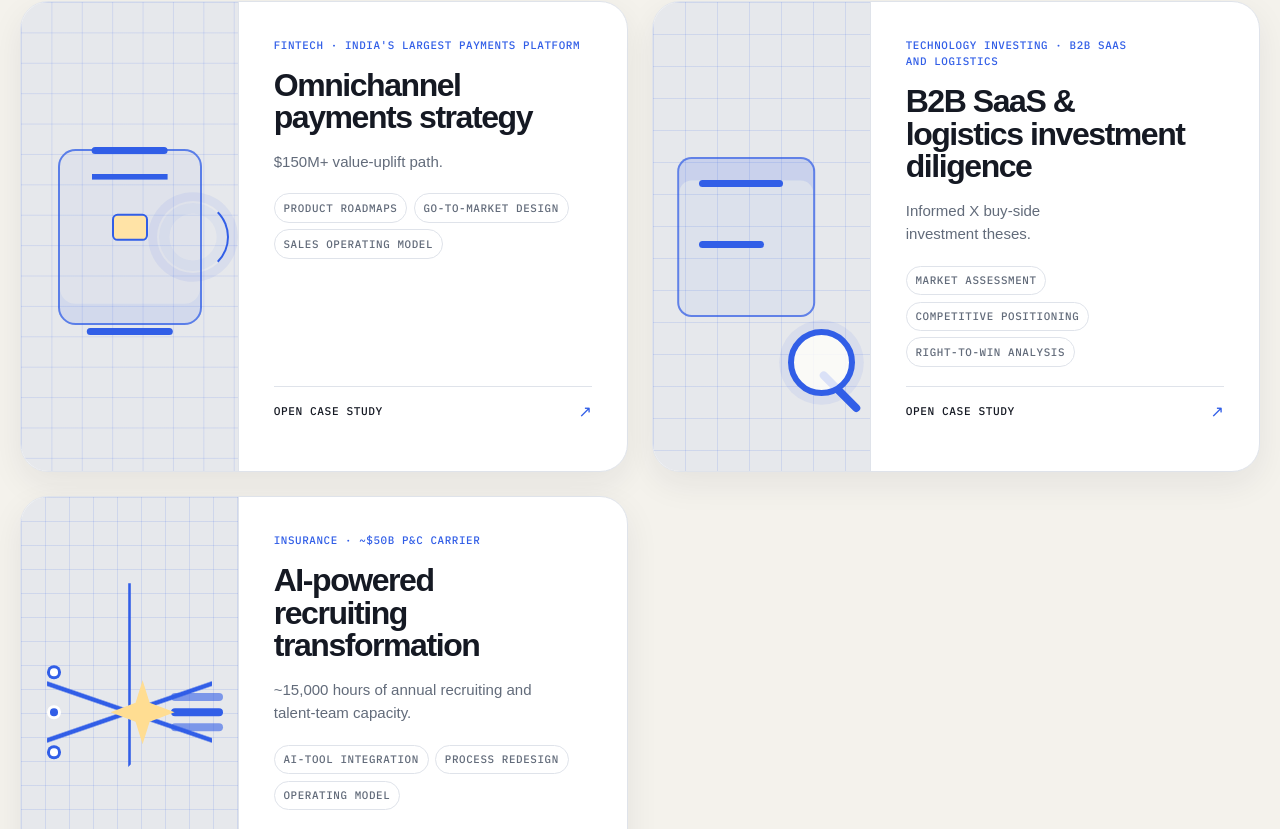
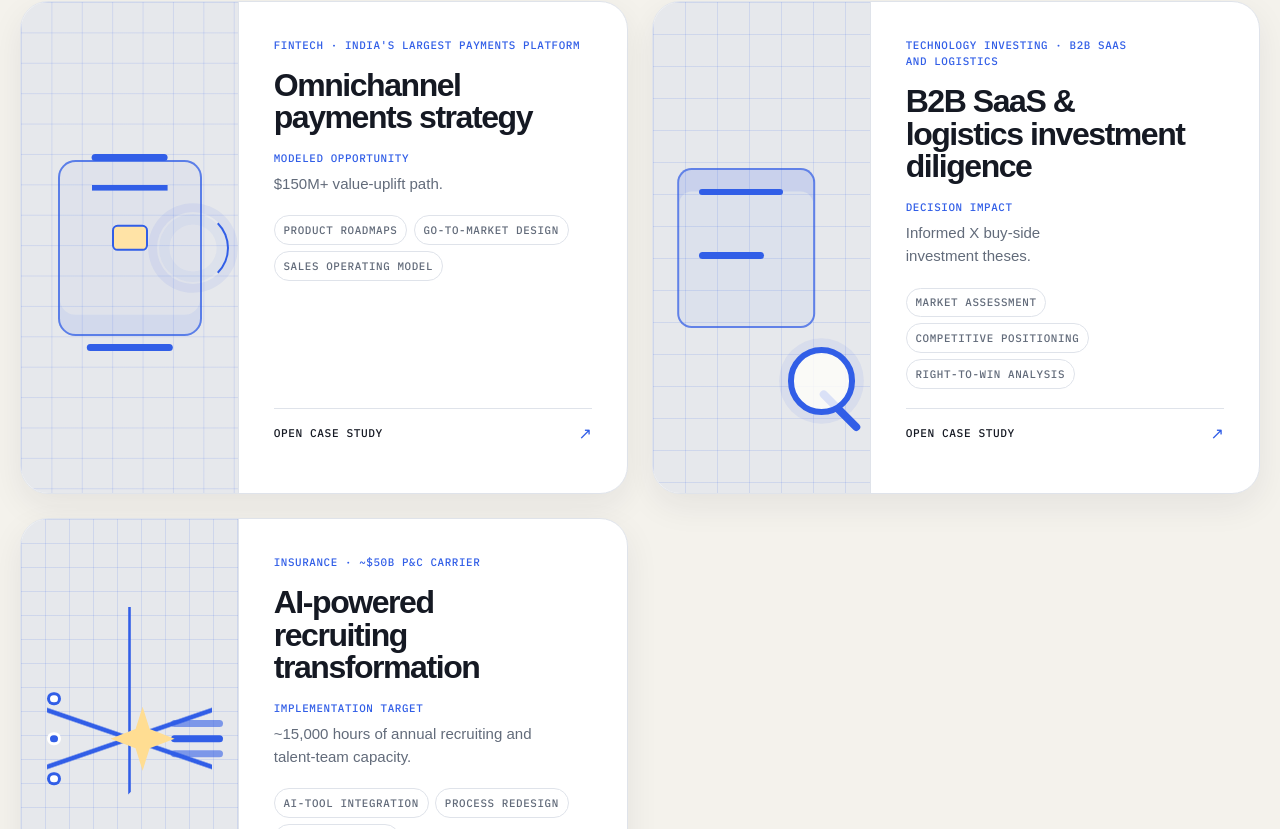
Before and after one commit to rohanmisra1998/rohanmisra1998.github.io, a React (Vite) app: page / in a window 1280 px wide. Shown: the part 1371-2200 px from the top of the page. Built offline with nearby package versions, Linux system fonts and the light colour scheme.

Commit message:
feat: label case impact clearly

```diff
--- a/src/components/WorkCard.tsx
+++ b/src/components/WorkCard.tsx
@@ -34,6 +34,7 @@ export function WorkCard({ item, onOpen }: WorkCardProps) {
       <div className="case-card__body">
         <p className="case-card__industry">{item.industry}</p>
         <h4 id={headingId}>{item.title}</h4>
+        <p className="case-card__impact-type">{item.impactType}</p>
         <p className="case-card__outcome">{item.outcome}</p>
         <div
           className="case-card__details"
--- a/src/styles/components.css
+++ b/src/styles/components.css
@@ -1590,6 +1590,7 @@ footer p {
 }
 
 .case-card__industry,
+.case-card__impact-type,
 .case-card__capabilities,
 .case-dialog__bar,
 .case-dialog__industry,
@@ -1613,6 +1614,11 @@ footer p {
   margin-bottom: 1rem;
   font-size: clamp(1.65rem, 2.5vw, 2.6rem);
   line-height: 1.02;
+}
+
+.case-card__impact-type {
+  margin-bottom: 0.35rem;
+  color: var(--accent);
 }
 
 .case-card__outcome {
```
Also changed, not shown: 1 other file (tests, documents, lock files or other folders).
